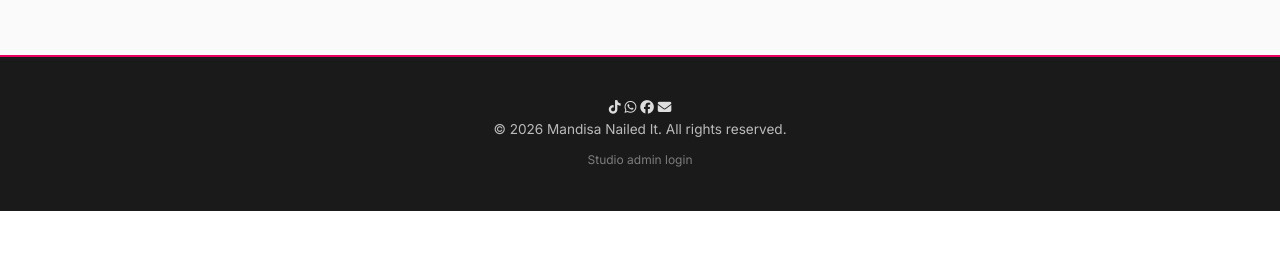
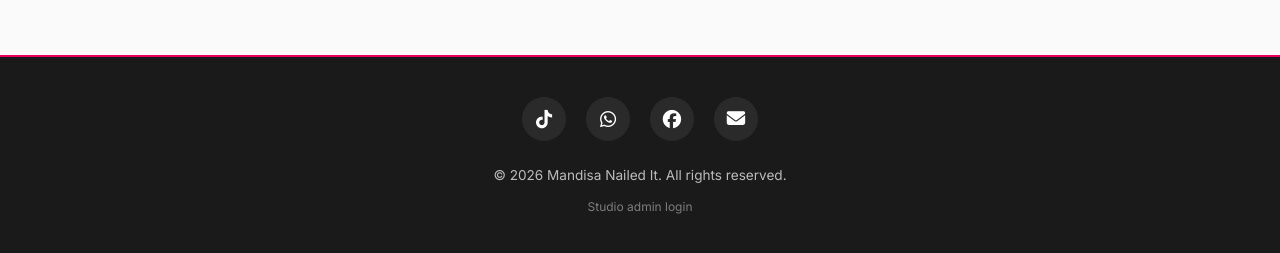
Before and after one commit to MawandeTshapa/MandisaNailedIt, a plain HTML site: page frontend/index.html in a window 1280 px wide. Shown: the part 3003-3256 px from the top of the page. Before the commit the page ends 3214 px from the top, so only its background shows below. Drawn offline with Linux system fonts and the light colour scheme; no server answers.

Commit message:
Update styles.css

```diff
--- a/frontend/css/styles.css
+++ b/frontend/css/styles.css
@@ -689,3 +689,36 @@ h2 {
     opacity: 0.5;
     font-size: 0.75rem;
 }
+/* ----- footer social icons ----- */
+.footer-social {
+    display: flex;
+    justify-content: center;
+    gap: 20px;
+    margin-bottom: 24px;
+}
+
+.footer-social a {
+    display: inline-flex;
+    align-items: center;
+    justify-content: center;
+    width: 44px;
+    height: 44px;
+    border-radius: 50%;
+    background: #2a2a2a;
+    color: #ffffff;
+    font-size: 1.15rem;
+    transition: background 0.25s ease, color 0.25s ease, transform 0.2s ease;
+    text-decoration: none;
+}
+
+.footer-social a:hover {
+    background: #e6005c;
+    color: #ffffff;
+    transform: translateY(-3px);
+}
+
+/* optional: if you want outline style instead of solid */
+.footer-social a:focus-visible {
+    outline: 2px solid #e6005c;
+    outline-offset: 3px;
+}
```
